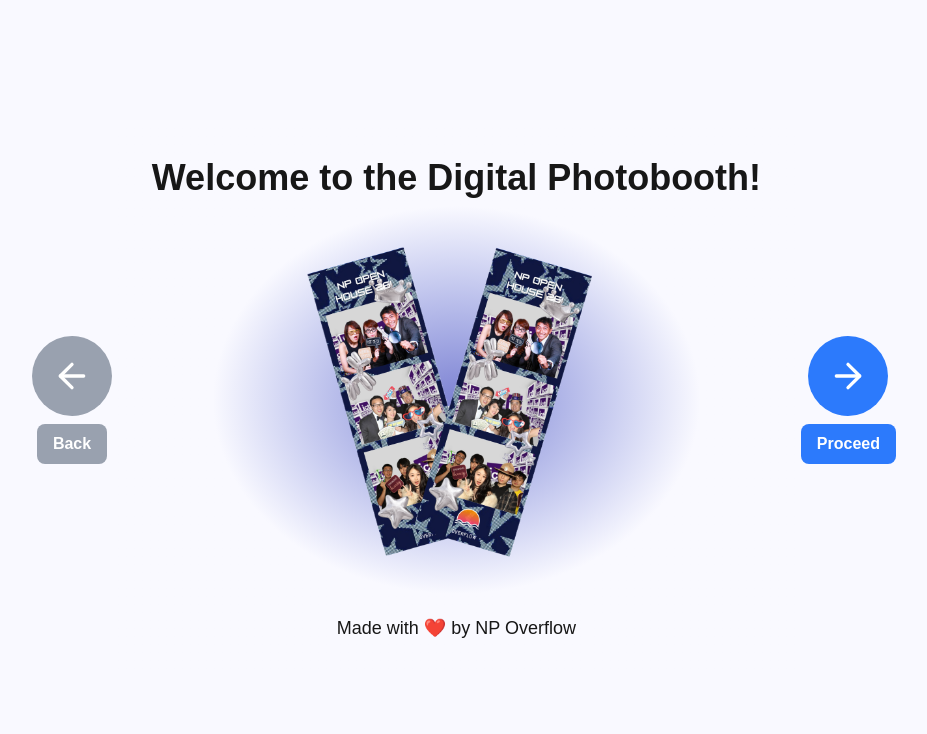
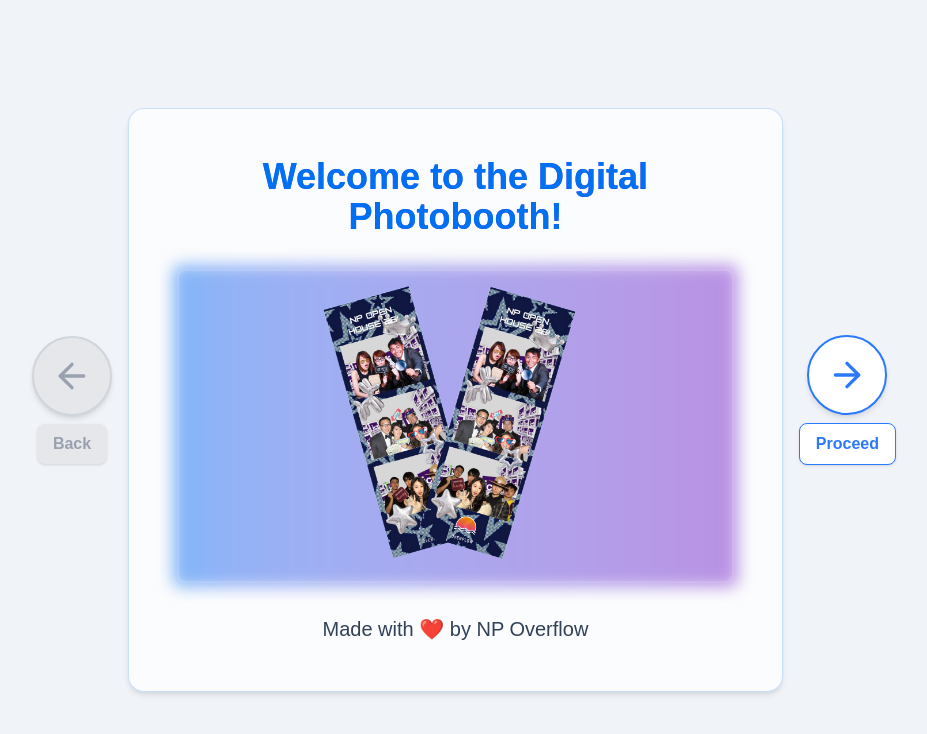
Before and after one commit to np-overflow/OH-Group2-2026, a Next.js app in the folder frontend/: page /adminpanel in a window 1280 px wide. Shown: the top 734 px of the page, without its empty margins (176-1103 px from the left). Built offline with nearby package versions, Linux system fonts and the light colour scheme; no server answers.

Commit message:
UI Overhaul + allow localhost access

```diff
--- a/frontend/app/adminpanel/download/page.tsx
+++ b/frontend/app/adminpanel/download/page.tsx
@@ -35,7 +35,7 @@ const DownloadPage = () => {
   }, []);
 
   return (
-    <BackContinueButtonContainer onContinue={() => {
+    <BackContinueButtonContainer onBack={() => { router.back() }} onContinue={() => {
       router.replace("/adminpanel");
     }} restart={true} continueText="Restart">
       <div className="h-screen relative bg-[#f9f9ff] z-3">
--- a/frontend/app/adminpanel/livephoto/page.tsx
+++ b/frontend/app/adminpanel/livephoto/page.tsx
@@ -251,8 +251,8 @@ const LivePhotoPage = () => {
       {/* absolute top-1/2 -translate-y-1/2 right-52 */}
 
       <div className={`absolute transition-all duration-500 ease-in-out text-white h-[540px] w-[180px] z-10 flex flex-col items-center gap-2 p-3 bg-black/20 rounded-lg ${photoTaking
-          ? "top-1/2 -translate-y-1/2 right-52"
-          : "m-auto inset-0"
+        ? "top-1/2 -translate-y-1/2 right-52"
+        : "m-auto inset-0"
         } ${!(photoTaking || available) && "opacity-0"}`}>
         <p className="text-lg font-bold text-center">Photostrip Preview</p>
         <canvas
--- a/frontend/app/adminpanel/page.tsx
+++ b/frontend/app/adminpanel/page.tsx
@@ -32,14 +32,21 @@ export default function HomePage() {
       router.push("/adminpanel/uploadbg");
     }}>
       <div className="h-screen relative flex items-center justify-center">
-        <div className="p-8 flex flex-col items-center font-geist gap-8 bg-radial from-[#7E83D3] to-[#F9F9FF] to-50% rounded-2xl">
-          <h1 className="text-4xl font-bold text-center">Welcome to the Digital Photobooth!</h1>
-          <img
-            src="/images/regularbg.png"
-            className="max-h-120"
-            alt="Welcome"
-          />
-          <p className="text-lg text-center">Made with ❤️ by NP Overflow</p>
+        <div className="p-12 flex flex-col items-center font-geist gap-8 glass-panel rounded-2xl border border-neon-blue/30 shadow-[0_0_30px_rgba(0,243,255,0.1)] max-w-2xl w-full mx-4 animate-in fade-in zoom-in duration-500">
+          <h1 className="text-4xl font-extrabold text-center text-transparent bg-clip-text bg-gradient-to-r from-neon-blue to-neon-purple neon-text">
+            Welcome to the Digital Photobooth!
+          </h1>
+          <div className="relative group">
+            <div className="absolute -inset-1 rounded-lg bg-gradient-to-r from-neon-blue to-neon-purple opacity-50 blur group-hover:opacity-75 transition duration-500"></div>
+            <img
+              src="/images/regularbg.png"
+              className="relative max-h-96 rounded-lg border-2 border-white/10"
+              alt="Welcome"
+            />
+          </div>
+          <p className="text-xl text-center text-slate-700 font-medium">
+            Made with <span className="text-neon-purple">❤️</span> by NP Overflow
+          </p>
         </div>
       </div>
     </BackContinueButtonContainer>
--- a/frontend/app/globals.css
+++ b/frontend/app/globals.css
@@ -1,32 +1,58 @@
 @import "tailwindcss";
 
 :root {
-  --background: #f9f9ff;
-  --foreground: #171717;
+  --background: #f0f4f8;
+  --foreground: #1a202c;
+  --neon-blue: #0070f3;
+  /* Darker blue for visibility on light bg */
+  --neon-purple: #7928ca;
+  /* Darker purple */
+  --glass-bg: rgba(255, 255, 255, 0.7);
+  --glass-border: rgba(0, 112, 243, 0.2);
 }
 
 @theme {
-  --animate-down: down 5s ease-in-out forwards;
+  --color-background: var(--background);
+  --color-foreground: var(--foreground);
+  --color-neon-blue: var(--neon-blue);
+  --color-neon-purple: var(--neon-purple);
+  --animate-pulse-glow: pulse-glow 2s infinite;
 
-  @keyframes down {
-    0% {
-      transform: translateY(0px)
+  @keyframes pulse-glow {
+
+    0%,
+    100% {
+      box-shadow: 0 0 10px rgba(0, 112, 243, 0.3), 0 0 20px rgba(0, 112, 243, 0.2);
     }
-    100% {
-      transform: translateY(540px)
+
+    50% {
+      box-shadow: 0 0 20px rgba(0, 112, 243, 0.4), 0 0 30px rgba(0, 112, 243, 0.3);
     }
   }
 }
 
-@theme inline {
-  --color-background: var(--background);
-  --color-foreground: var(--foreground);
-  --font-sans: var(--font-geist-sans);
-  --font-mono: var(--font-geist-mono);
+body {
+  background-color: var(--background);
+  color: var(--foreground);
+  font-family: Arial, Helvetica, sans-serif;
+  overflow-x: hidden;
+  min-height: 100vh;
 }
 
-body {
-  background: var(--background);
-  color: var(--foreground);
-  font-family: Arial, Helvetica, sans-serif;
+/* Custom Utilities */
+.neon-border {
+  border: 1px solid var(--neon-blue);
+  box-shadow: 0 0 10px rgba(0, 112, 243, 0.3);
 }
+
+.neon-text {
+  color: var(--neon-blue);
+  text-shadow: 0 0 1px rgba(0, 112, 243, 0.1);
+}
+
+.glass-panel {
+  background: var(--glass-bg);
+  backdrop-filter: blur(10px);
+  border: 1px solid var(--glass-border);
+  box-shadow: 0 4px 6px -1px rgba(0, 0, 0, 0.1), 0 2px 4px -1px rgba(0, 0, 0, 0.06);
+}
--- a/frontend/components/StickerButton.tsx
+++ b/frontend/components/StickerButton.tsx
@@ -1,14 +1,14 @@
 import React from 'react'
 
 interface StickerButtonProps {
-    stickerSrc:string,
-    onClick: () => void;
+  stickerSrc: string,
+  onClick: () => void;
 }
 
-const StickerButton = ({stickerSrc, onClick}:StickerButtonProps) => {
+const StickerButton = ({ stickerSrc, onClick }: StickerButtonProps) => {
   return (
-    <button onClick={onClick} className="p-2 full bg-[#9cbaee] rounded-xl aspect-square relative hover:scale-104 cursor-pointer shadow-lg">
-        <div className={`bg-center bg-contain bg-no-repeat h-full w-auto`} style={{backgroundImage: `url("${stickerSrc}")`}}></div>
+    <button onClick={onClick} className="p-2 full bg-white rounded-xl aspect-square relative hover:scale-105 cursor-pointer shadow-md border-2 border-neon-blue/20 hover:border-neon-blue/80 transition-all duration-300">
+      <div className={`bg-center bg-contain bg-no-repeat h-full w-auto`} style={{ backgroundImage: `url("${stickerSrc}")` }}></div>
     </button>
   )
 }
--- a/frontend/components/new/circular-back-button.tsx
+++ b/frontend/components/new/circular-back-button.tsx
@@ -1,13 +1,13 @@
 import { ArrowLeft } from "lucide-react";
 
-export default function CircularBackButton({text = "Back", onClick }: { text?: string, onClick?: () => void }) {
+export default function CircularBackButton({ text = "Back", onClick }: { text?: string, onClick?: () => void }) {
     return (
-        <div className={`flex flex-col items-center gap-2 ${onClick ? "cursor-pointer" : ""}`} onClick={onClick}>
-            <div className={`p-4 size-20  ${onClick ? "bg-[#2C7AFC]" : "bg-gray-400"} rounded-full flex flex-row items-center justify-center`}>
-                <ArrowLeft className="size-10 text-white" />
+        <div className={`flex flex-col items-center gap-2 ${onClick ? "cursor-pointer group" : ""}`} onClick={onClick}>
+            <div className={`p-4 size-20 ${onClick ? "bg-white border-2 border-[#2C7AFC] group-hover:bg-[#2C7AFC] transition-colors duration-300" : "bg-gray-200 border-2 border-gray-300"} rounded-full flex flex-row items-center justify-center shadow-md`}>
+                <ArrowLeft className={`size-10 ${onClick ? "text-[#2C7AFC] group-hover:text-white transition-colors duration-300" : "text-gray-400"}`} />
             </div>
-            <div className={`${onClick ? "bg-[#2C7AFC]" : "bg-gray-400"} text-white py-2 px-4 rounded-lg`}>
-                <p className="font-bold">{text}</p>
+            <div className={`${onClick ? "bg-white text-[#2C7AFC] border border-[#2C7AFC] group-hover:bg-[#2C7AFC] group-hover:text-white" : "bg-gray-200 text-gray-400"} py-2 px-4 rounded-lg shadow-sm font-bold transition-all duration-300`}>
+                <p>{text}</p>
             </div>
         </div>
     )
--- a/frontend/components/new/circular-continue-button.tsx
+++ b/frontend/components/new/circular-continue-button.tsx
@@ -8,15 +8,15 @@ export default function CircularContinueButton({ text = "Proceed", onClick, rest
     const [loading, setLoading] = useState(false);
 
     return (
-        <div className={`flex flex-col items-center gap-2 ${onClick && !loading ? "cursor-pointer" : ""}`} onClick={() => {
+        <div className={`flex flex-col items-center gap-2 ${onClick && !loading ? "cursor-pointer group" : ""}`} onClick={() => {
             setLoading(true);
             onClick && onClick();
         }}>
-            <div className={`p-4 size-20  ${onClick && !loading ? "bg-[#2C7AFC]" : "bg-gray-400"} rounded-full flex flex-row items-center justify-center`}>
-                {loading ? <Spinner /> : restart ? <RefreshCcw className="size-10 text-white" /> : <ArrowRight className="size-10 text-white" />}
+            <div className={`p-4 size-20 ${onClick && !loading ? "bg-white border-2 border-[#2C7AFC] group-hover:bg-[#2C7AFC] transition-colors duration-300" : "bg-gray-200 border-2 border-gray-300"} rounded-full flex flex-row items-center justify-center shadow-md`}>
+                {loading ? <Spinner /> : restart ? <RefreshCcw className={`size-10 ${onClick && !loading ? "text-[#2C7AFC] group-hover:text-white" : "text-gray-400"} transition-colors duration-300`} /> : <ArrowRight className={`size-10 ${onClick && !loading ? "text-[#2C7AFC] group-hover:text-white" : "text-gray-400"} transition-colors duration-300`} />}
             </div>
-            <div className={`${onClick && !loading ? "bg-[#2C7AFC]" : "bg-gray-400"} text-white py-2 px-4 rounded-lg`}>
-                <p className="font-bold">{text}</p>
+            <div className={`${onClick && !loading ? "bg-white text-[#2C7AFC] border border-[#2C7AFC] group-hover:bg-[#2C7AFC] group-hover:text-white" : "bg-gray-200 text-gray-400"} py-2 px-4 rounded-lg shadow-sm font-bold transition-all duration-300`}>
+                <p>{text}</p>
             </div>
         </div>
     )
--- a/frontend/middleware.ts
+++ b/frontend/middleware.ts
@@ -13,7 +13,7 @@ export function middleware(request: NextRequest) {
         // WARN: If you are testing locally without Cloudflare, this will block you.
         // You might want to allow '::1' or '127.0.0.1' for local dev if needed,
         // but the user specifically asked for this IP.
-        if (ip?.startsWith("153.20.")) {
+        if (ip?.startsWith("153.20.") || ip === "::1") {
             return NextResponse.next()
         }
     }
--- a/frontend/next.config.ts
+++ b/frontend/next.config.ts
@@ -10,7 +10,7 @@ const nextConfig: NextConfig = {
       },
     ];
   },
-  images : {
+  images: {
     remotePatterns: [
       {
         protocol: 'https',
```
Also changed, not shown: frontend/app/adminpanel/decorate/DecoratePage.tsx (+10 -8 lines), frontend/app/adminpanel/uploadbg/page.tsx (+10 -8 lines), frontend/app/page.tsx (+17 -11 lines). Lines whose indentation alone changed are shown as unchanged.
